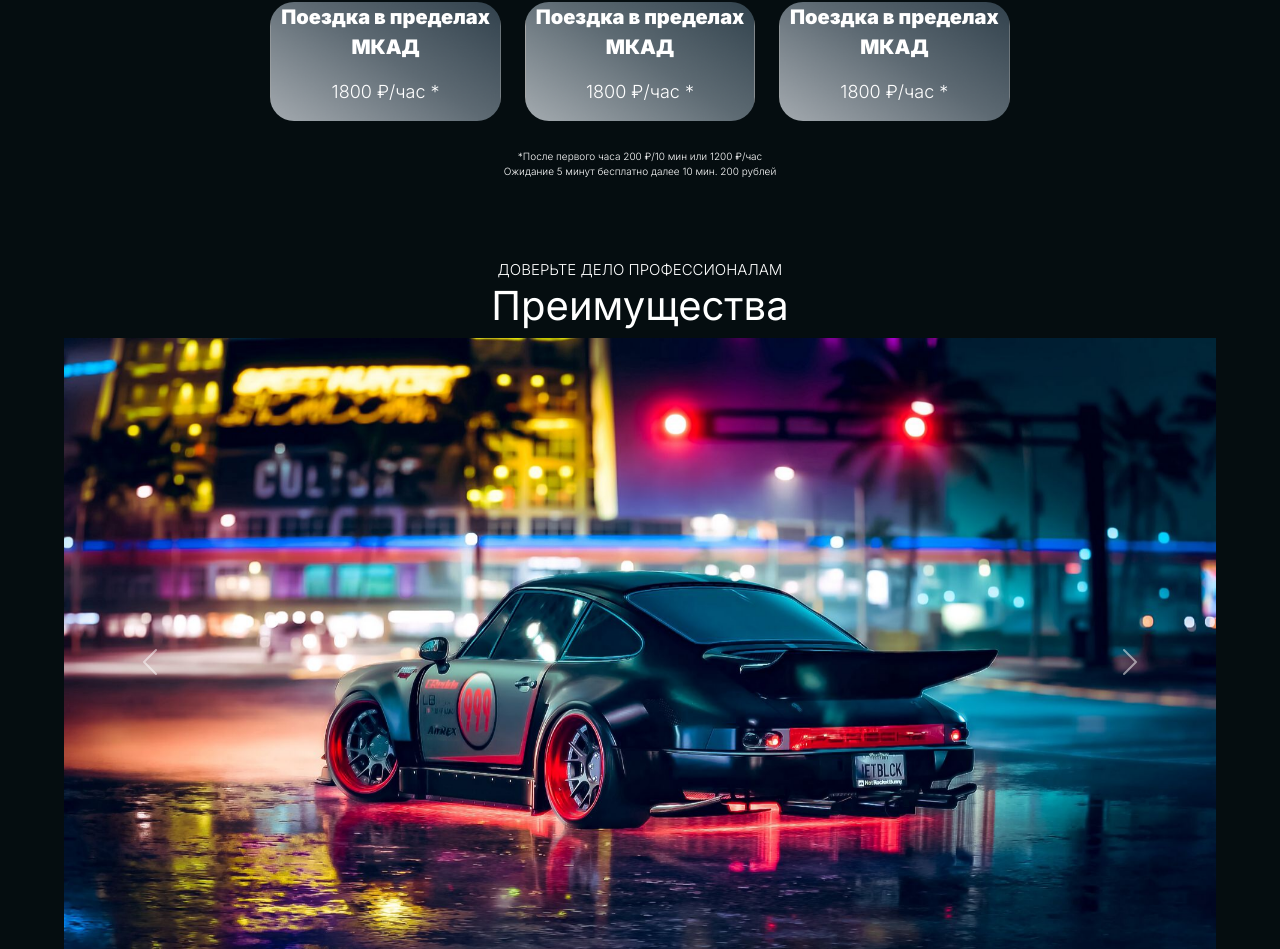
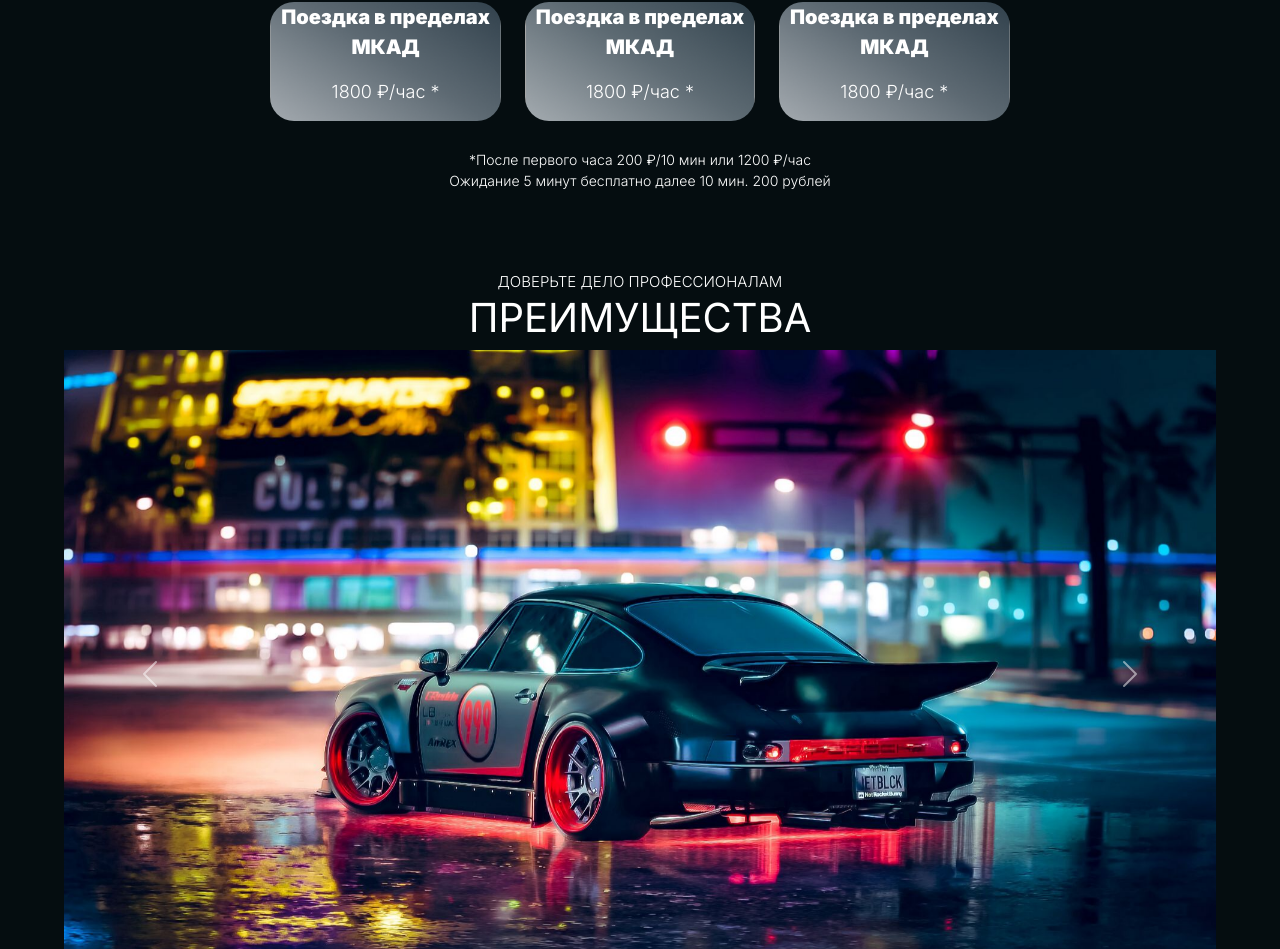
Before and after one commit to Darkon96/SoDriver, a Next.js app: page / in a window 1280 px wide. Shown: the part 878-1827 px from the top of the page. Built offline with nearby package versions, Linux system fonts and the light colour scheme.

Commit message:
styling text in advantages

```diff
--- a/src/app/globals.css
+++ b/src/app/globals.css
@@ -73,7 +73,7 @@ p, h1, h2, div {
 .price-block-text-light {
     font-weight: 300;
     font: regular Roboto, sans-serif;
-    font-size: 10px;
+    font-size: 14px;
     text-align: center;
 }
 .advantages-text {
--- a/src/app/page.jsx
+++ b/src/app/page.jsx
@@ -34,7 +34,7 @@ export default function Home() {
         </p>
         <div className="pt-16">
           <div className=" advantages-text text-center">ДОВЕРЬТЕ ДЕЛО ПРОФЕССИОНАЛАМ</div>
-          <h2 className=" text-regular-bold text-center">Преимущества</h2>
+          <h2 className=" text-regular-bold text-center">ПРЕИМУЩЕСТВА</h2>
         </div>
         <div>
           <SlideBar />
```
